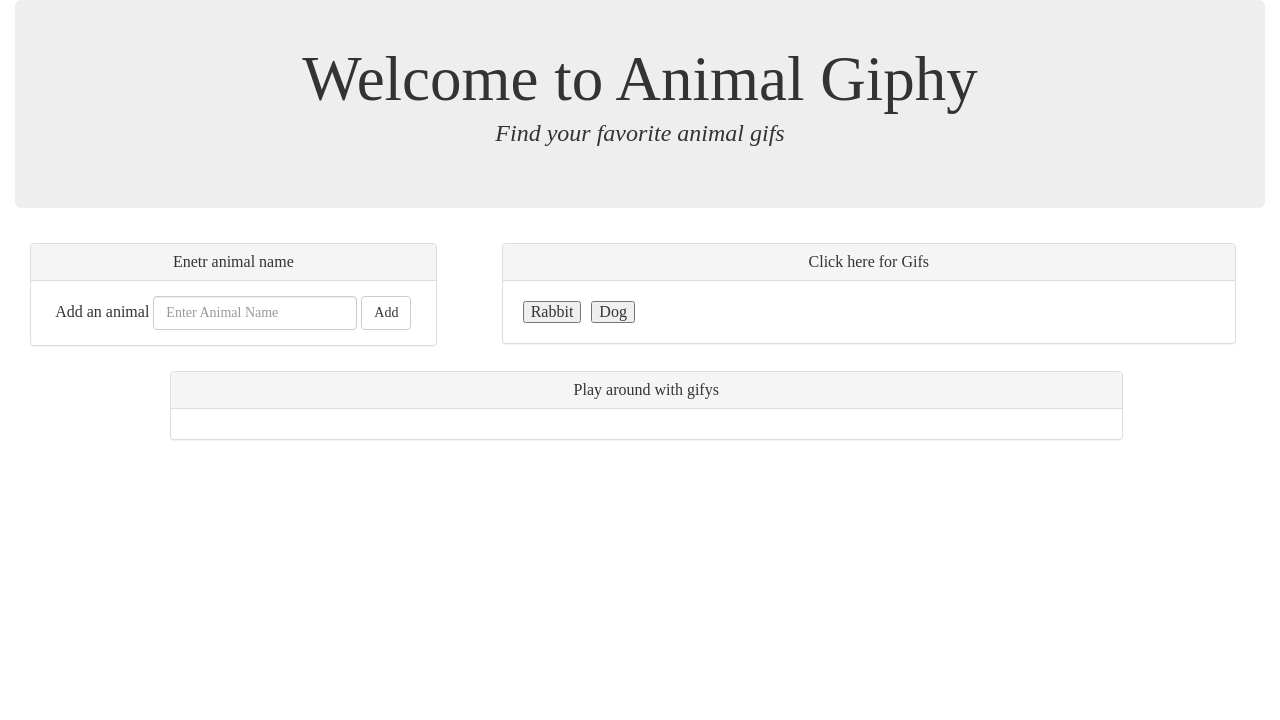
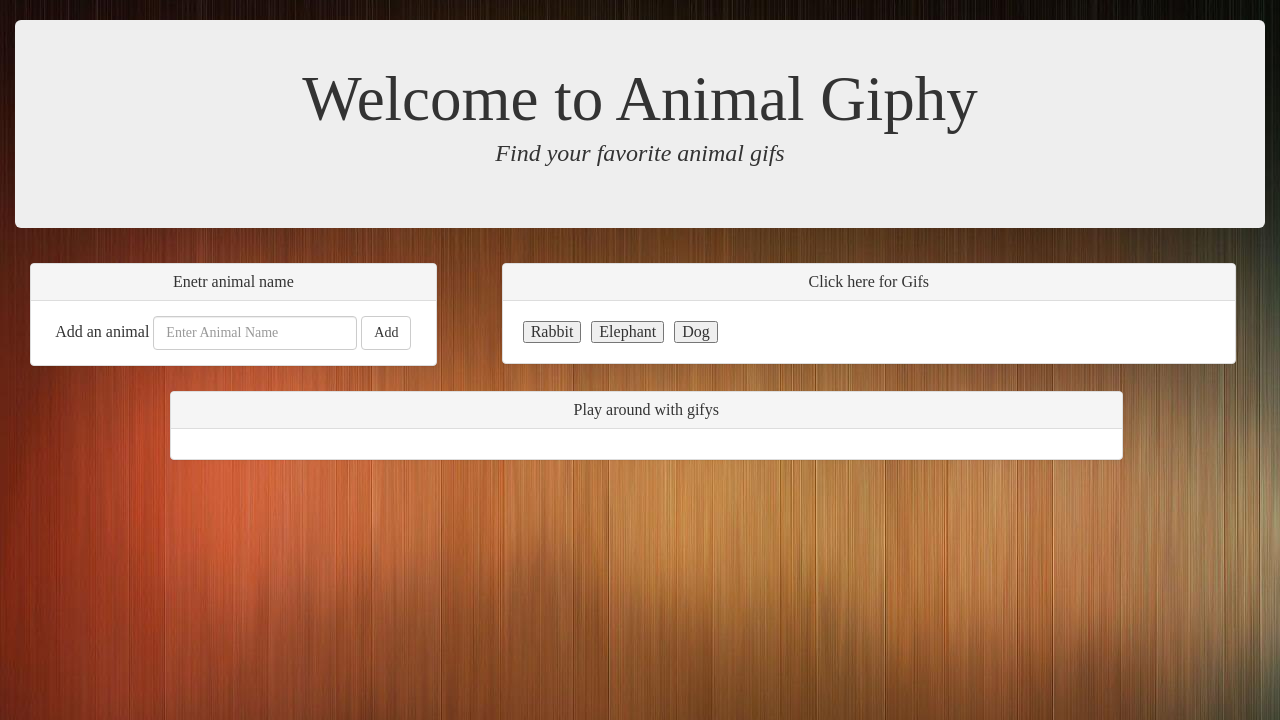
Before and after one commit to mitalimn/GifTastic, a PHP site: page / in a window 1280 px wide. Shown: the top 720 px of the page. Run offline with PHP 8.4, Linux system fonts and the light colour scheme; some libraries are stand-ins or nearby versions.

Commit message:
styles added

```diff
--- a/assets/css/style.css
+++ b/assets/css/style.css
@@ -2,17 +2,27 @@
 	margin-top: 10px;
 	font-size: 24px;
 	font-style: italic;
-	background: "teal";
-
 }
 .buttonForm,.col-md-7{
 	margin: 5px;
 	margin-left: 30px;
 }
-.ratingP{
-	background: "teal";
+.rating{
+	background: teal;
+	padding: 10px;
 }
 
+.container{
+	margin-top: 20px;
+}
+body{
+	background-image: url('../images/back.jpg');
+}
+
+.main-content{
+
+	width: 100%;
+}
 .animalBtn{
 	margin: 5px;
 }
--- a/assets/javascript/app.js
+++ b/assets/javascript/app.js
@@ -1,4 +1,4 @@
-var animals = ['Rabbit', 'Dog'];
+var animals = ['Rabbit','Elephant', 'Dog'];
 var state;
 	// ========================================================
 
--- a/index.html
+++ b/index.html
@@ -18,6 +18,7 @@
 
 
 <!--Header-->
+
 	<div class = "container col-xs-12">
 	   	<div class = "jumbotron text-center">
 	      <h1>Welcome to Animal Giphy </h1>
@@ -27,6 +28,7 @@
 
 
 		<!--Panel for - Add an animal// Form -->
+	<div class="main-content">
 	<div class="row">
 	<div class="col-md-4 buttonForm">
 		<div class = "panel panel-default text-center">
@@ -90,6 +92,7 @@
 		</div>
 	</div>
 	</div>
+</div>
 
 
 <script src='https://code.jquery.com/jquery-2.1.3.min.js'></script>
```
Also changed, not shown: assets/images/back.jpg (added), assets/images/running_horse.jpg (added).
